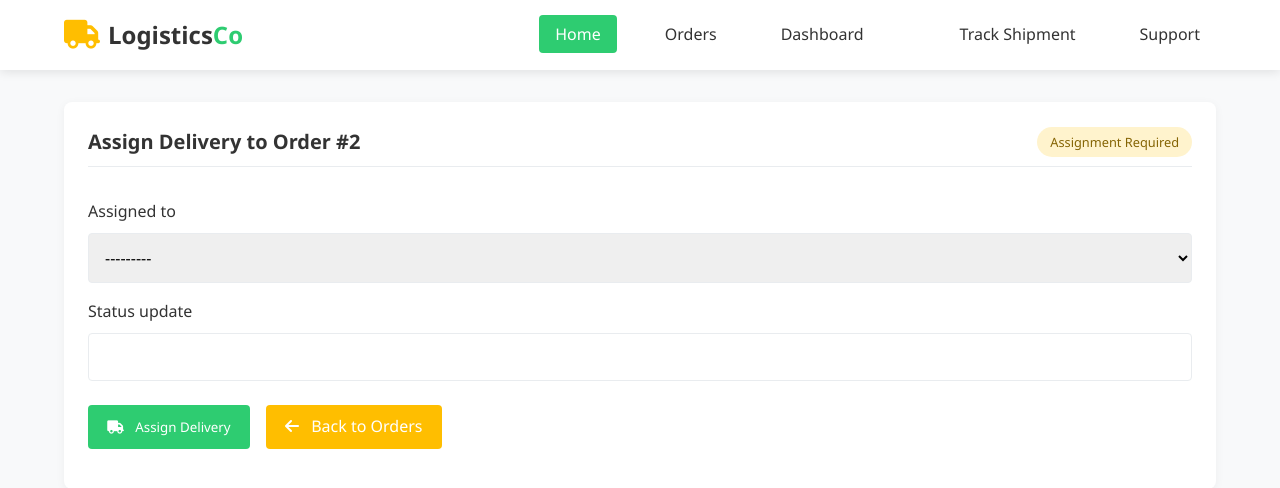
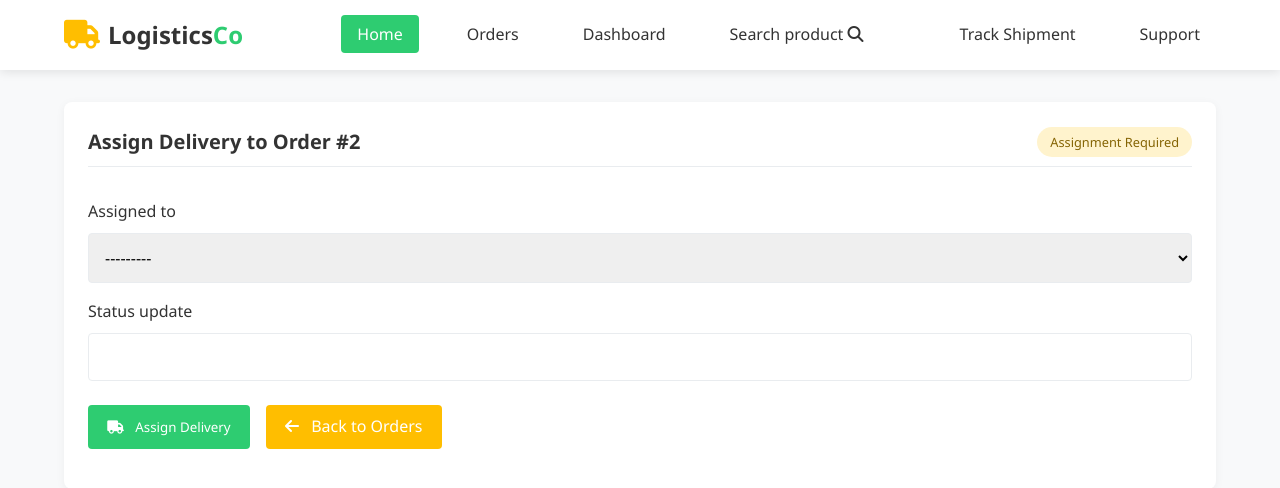
Before and after one commit to Adetomiwa-Oluwatobi/DeliveryCoo, a Django app: page /assign/2/ in a window 1280 px wide. Shown: the top 488 px of the page. Run offline with Django 5.2, Linux system fonts and the light colour scheme; data comes from the database, SQL or seed files in the repository.

Commit message:
search view

```diff
--- a/delivery_service/templates/base.html
+++ b/delivery_service/templates/base.html
@@ -285,6 +285,7 @@
                     <li><a href="{% url 'landing_page' %}" class="active">Home</a></li>
                     <li><a href="{% url 'order_list' %}">Orders</a></li>
                     <li><a href="{% url 'dashboard' %}">Dashboard</a></li>
+                    <li><a href="{% url 'search_products' %}">Search product <i class="fas fa-search"></i></a></li>
 
 
                     <li>{% if order_id %}
@@ -292,6 +293,8 @@
                     {% else %}
                         <li><a href="#">Track Shipment</a></li>
                     {% endif %}
+
+
                     <li><a href="#">Support</a></li>
                 </ul>
             </nav>
```
